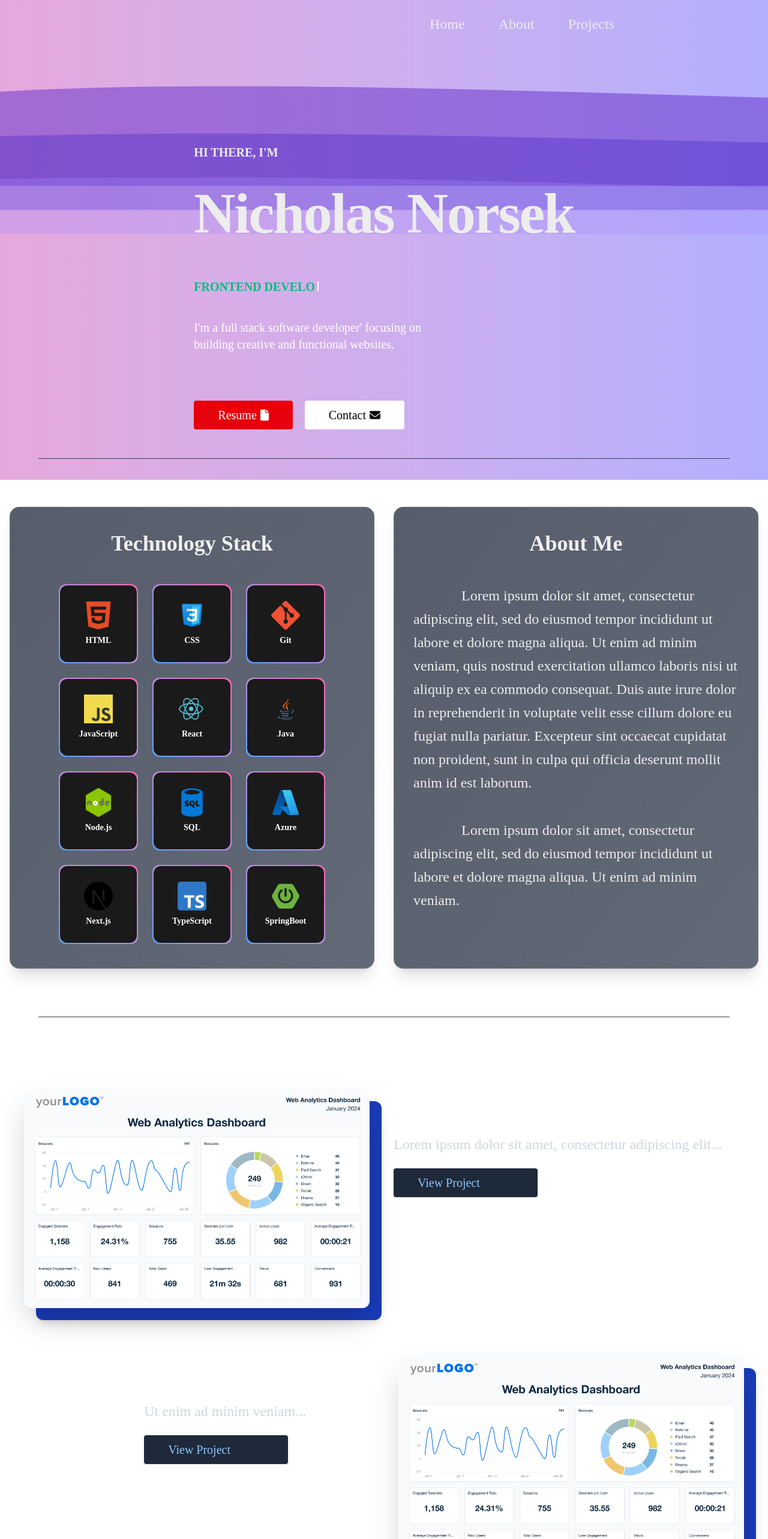
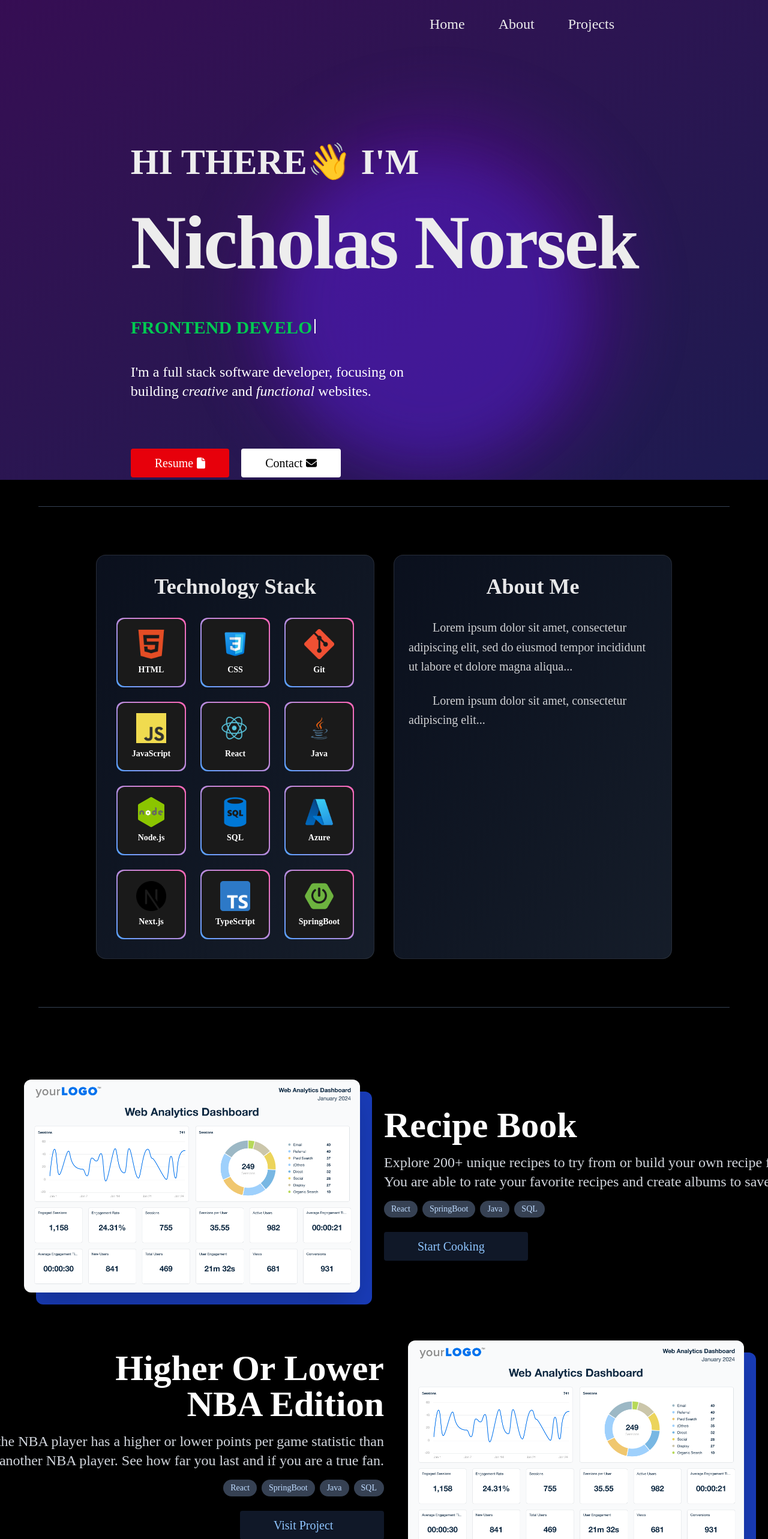
Before and after one commit to nnorsek/Portfolio, a Next.js app: page / in a window 1280 px wide. Shown: the top 2566 px of the page at 60% size. Built offline with nearby package versions, Linux system fonts and the light colour scheme.

Commit message:
style changes + project card tweaks

```diff
--- a/app/components/ProjectCard.tsx
+++ b/app/components/ProjectCard.tsx
@@ -10,12 +10,18 @@ interface ProjectCardProps {
   reverse?: boolean;
   title: string;
   description: string;
+  text: string;
+  href: string;
+  techUsed: string[];
 }
 
 export default function ProjectCard({
   reverse = false,
   title,
   description,
+  text,
+  href,
+  techUsed,
 }: ProjectCardProps) {
   const ref = useRef<HTMLDivElement>(null);
   const isVisible = useIsVisible(ref);
@@ -23,7 +29,7 @@ export default function ProjectCard({
   return (
     <div
       ref={ref}
-      className={`py-10 flex flex-col md:flex-row items-center md:items-start gap-10 transition-opacity ease-in duration-700 ${
+      className={`py-10 flex flex-col md:flex-row items-center gap-10 transition-opacity ease-in duration-700 ${
         isVisible
           ? `opacity-100 ${
               reverse ? "animate-slide-in-right" : "animate-slide-in-left"
@@ -31,11 +37,9 @@ export default function ProjectCard({
           : "opacity-0"
       } ${reverse ? "md:flex-row-reverse" : ""}`}
     >
-      {/* Image with background effect */}
-      <div className="relative w-full max-w-xl">
-        {/* Blue background offset */}
+      {/* Image section */}
+      <div className="relative w-full md:w-1/2 max-w-xl">
         <div className="absolute inset-0 translate-x-5 translate-y-5 bg-blue-800 rounded-xl shadow-lg z-0" />
-        {/* Image container */}
         <div className="relative z-10 rounded-xl overflow-hidden shadow-2xl hover:scale-105 transform transition duration-300 ease-in-out">
           <Image
             src={imgSrc}
@@ -45,21 +49,33 @@ export default function ProjectCard({
         </div>
       </div>
 
-      {/* Text Section */}
+      {/* Text section */}
       <div
-        className={`flex flex-col justify-center max-w-xl ${
-          reverse ? "justify-items-end" : "text-left"
-        } md:text-left z-10`}
+        className={`w-full md:w-1/2 flex flex-col justify-center ${
+          reverse ? "items-end text-right" : "items-start text-left"
+        } z-10`}
       >
-        <h2 className="font-bold text-4xl sm:text-5xl md:text-6xl text-white mb-4">
+        <h2 className="font-bold text-4xl sm:text-5xl md:text-6xl text-white mb-4 w-140">
           {title}
         </h2>
-        <p className="text-lg sm:text-xl md:text-2xl font-medium text-gray-300 mb-6">
+        <p className="text-lg sm:text-xl md:text-2xl font-medium text-gray-300 mb-4 w-200">
           {description}
         </p>
-        <div>
-          <Button text="View Project" href="https://github.com/nnorsek" />
+
+        {/* Tech stack badges */}
+        <div className="flex flex-wrap gap-2 mb-6">
+          {techUsed.map((tech, idx) => (
+            <span
+              key={idx}
+              className="bg-gray-700 text-sm text-blue-200 px-3 py-1 rounded-full shadow-sm"
+            >
+              {tech}
+            </span>
+          ))}
         </div>
+
+        {/* Button */}
+        <Button text={text} href={href} />
       </div>
     </div>
   );
--- a/app/components/Typewriter.tsx
+++ b/app/components/Typewriter.tsx
@@ -48,7 +48,7 @@ const Typewriter: React.FC<TypewriterProps> = ({
       <span className="invisible absolute pointer-events-none">
         {words.reduce((a, b) => (a.length > b.length ? a : b))}
       </span>
-      <span className="text-emerald-500 font-bold relative z-10">{text}</span>
+      <span className="text-green-500 font-bold relative z-10">{text}</span>
       <span className="w-[2px] h-[0.8em] font-bold bg-white animate-blink relative z-10" />
     </span>
   );
--- a/app/components/button.tsx
+++ b/app/components/button.tsx
@@ -9,7 +9,7 @@ export default function Button({ text, href }: ButtonProps) {
       href={href}
       target="_blank"
       rel="noopener noreferrer"
-      className={`flex w-60 shadow shadow-2xl/45 text-blue-300 bg-gray-800 transition duration-300 ease-in-out hover:scale-110 rounded-sm text-xl px-10 py-2.5 mb-2`}
+      className={`flex justify-content-center w-60 shadow-3xl/45 text-blue-300 bg-gray-900 transition duration-300 ease-in-out hover:scale-110 rounded-sm text-xl px-14 py-2.5 mb-2`}
     >
       {text}
     </a>
--- a/app/components/buttonRound.tsx
+++ b/app/components/buttonRound.tsx
@@ -2,18 +2,26 @@ interface ButtonRoundProps {
   children: React.ReactNode;
   bgColor: string;
   textColor: string;
+  href: string;
+  download: string | null;
 }
 
 export default function ButtonRound({
   children,
   bgColor,
   textColor,
+  href,
+  download,
 }: ButtonRoundProps) {
   return (
-    <button
+    <a
       className={`flex group ${textColor} ${bgColor} transition duration-300 ease-in-out hover:scale-110 rounded-sm text-xl px-10 py-2.5 mb-2`}
+      target="_blank"
+      rel="noopener noreferrer"
+      href={href}
+      download={download}
     >
       {children}
-    </button>
+    </a>
   );
 }
--- a/app/components/wavyBackground.tsx
+++ b/app/components/wavyBackground.tsx
@@ -1,52 +1,14 @@
+"use client";
 import React from "react";
 
-const wavyBackground = () => {
+const WavyBackground = () => {
   return (
-    <div>
-      {/* 🔵 Enhanced Animated Background */}
-      <div className="fixed inset-0 -z-10 overflow-hidden">
-        {/* Colorful animated gradient */}
-        <div className="absolute w-full h-full animate-gradient bg-gradient-to-r from-purple-500 via-pink-500 to-indigo-500 opacity-50"></div>
-
-        {/* Multiple animated SVG waves */}
-        <svg
-          className="absolute top-0 left-0 w-[200%] h-[300px] animated-wave"
-          preserveAspectRatio="none"
-          viewBox="0 0 1440 320"
-        >
-          <path
-            fill="#632dc8" // pink
-            fillOpacity="0.5"
-            d="M0,160 C360,100 1080,220 1440,160 L1440,320 L0,320 Z"
-          ></path>
-        </svg>
-
-        <svg
-          className="absolute top-10 left-0 w-[200%] h-[300px] animated-wave delay-1000"
-          preserveAspectRatio="none"
-          viewBox="0 0 1440 320"
-        >
-          <path
-            fill="#4e2dc8" // violet
-            fillOpacity="0.4"
-            d="M0,192 C480,160 960,240 1440,192 L1440,320 L0,320 Z"
-          ></path>
-        </svg>
-
-        <svg
-          className="absolute top-20 left-0 w-[200%] h-[300px] animated-wave delay-2000"
-          preserveAspectRatio="none"
-          viewBox="0 0 1440 320"
-        >
-          <path
-            fill="#a78bfa" // light purple
-            fillOpacity="0.3"
-            d="M0,224 C600,200 840,280 1440,224 L1440,320 L0,320 Z"
-          ></path>
-        </svg>
-      </div>
+    <div className="fixed inset-0 -z-10 overflow-hidden">
+      <div className="absolute w-full h-full bg-gradient-to-br from-purple-900 via-indigo-900 to-black animate-gradient opacity-60"></div>
+      <div className="absolute top-1/4 left-1/3 w-[600px] h-[600px] bg-purple-700 rounded-full blur-3xl opacity-30 animate-pulse"></div>
+      <div className="absolute top-1/3 right-1/4 w-[500px] h-[500px] bg-indigo-700 rounded-full blur-2xl opacity-30 animate-pulse delay-1000"></div>
     </div>
   );
 };
 
-export default wavyBackground;
+export default WavyBackground;
--- a/app/globals.css
+++ b/app/globals.css
@@ -1,5 +1,6 @@
 @import "tailwindcss";
 
+/* ---------- Animations ---------- */
 @keyframes slide-in-left {
   0% {
     transform: translateX(-100%);
@@ -9,9 +10,6 @@
     transform: translateX(0);
     opacity: 1;
   }
-}
-.animate-slide-in-left {
-  animation: slide-in-left 0.8s ease-out forwards;
 }
 @keyframes slide-in-top {
   0% {
@@ -23,9 +21,6 @@
     opacity: 1;
   }
 }
-.animate-slide-in-top {
-  animation: slide-in-top 2s ease-out forwards;
-}
 @keyframes slide-in-right {
   0% {
     transform: translateX(100%);
@@ -36,99 +31,58 @@
     opacity: 1;
   }
 }
-.animate-slide-in-right {
-  animation: slide-in-right 0.8s ease-out forwards;
+@keyframes blink {
+  0%,
+  100% {
+    opacity: 1;
+  }
+  50% {
+    opacity: 0;
+  }
 }
 
+/* ---------- Utility Classes ---------- */
 @layer utilities {
+  .animate-slide-in-left {
+    animation: slide-in-left 0.8s ease-out forwards;
+  }
+  .animate-slide-in-top {
+    animation: slide-in-top 2s ease-out forwards;
+  }
+  .animate-slide-in-right {
+    animation: slide-in-right 0.8s ease-out forwards;
+  }
   .animate-blink {
     animation: blink 0.75s step-end infinite;
   }
-
-  @keyframes blink {
-    0%,
-    100% {
-      opacity: 1;
-    }
-    50% {
-      opacity: 0;
-    }
-  }
-}
-@keyframes waveMove {
-  0%,
-  100% {
-    transform: translateX(0);
-  }
-  50% {
-    transform: translateX(-25%);
+  .animate-gradient {
+    background-size: 200% 200%;
+    animation: gradientShift 12s ease infinite;
   }
 }
 
-.animated-wave {
-  animation: waveMove 10s ease-in-out infinite;
-}
-
-.delay-1000 {
-  animation-delay: 1s;
-}
-.delay-2000 {
-  animation-delay: 2s;
-}
-
-@keyframes gradientShift {
-  0% {
-    background-position: 0% 50%;
-  }
-  50% {
-    background-position: 100% 50%;
-  }
-  100% {
-    background-position: 0% 50%;
-  }
-}
-
-.animated-wave {
-  animation: waveMove 12s ease-in-out infinite;
-}
-
-.animate-gradient {
-  background-size: 300% 300%;
-  animation: gradientShift 15s ease infinite;
-}
-@keyframes waveFloat {
-  0%,
-  100% {
-    transform: translateX(0) translateY(0);
-  }
-  50% {
-    transform: translateX(-100px) translateY(10px);
-  }
-}
-
-.animated-wave {
-  animation: waveFloat 12s ease-in-out infinite;
-}
-
+/* ---------- Global Theme Variables ---------- */
 :root {
-  --background: #ffffff;
+  --background: #000000;
+  --foreground: #ededed;
   --primary: #6120e3;
   --button-background: "./images/northern_light.jpeg";
 }
 
+/* ---------- System Dark Mode Support ---------- */
 @media (prefers-color-scheme: dark) {
   :root {
-    --background: #1d1d1d;
-    --foreground: #ededed;
+    --background: #000000;
+    --foreground: #f0f0f0;
   }
 }
 
-body {
-  background: transparent; /* allow underlying background to show */
-  color: var(--foreground, #ededed);
-  font-family: font-serif;
-}
-
+/* ---------- Base Styles ---------- */
 html {
   scroll-behavior: smooth;
 }
+body {
+  background: var(--background);
+  color: var(--foreground);
+  font-family: font-serif;
+}
--- a/app/page.tsx
+++ b/app/page.tsx
@@ -17,17 +17,26 @@ export default function App() {
         <hr className="w-full max-w-6xl mx-auto border-t border-gray-700 my-10" />
         <div className="p-10" id="projectSection">
           <ProjectCard
-            title="Lorem ipsum"
-            description="Lorem ipsum dolor sit amet, consectetur adipiscing elit..."
+            title="Recipe Book"
+            description="Explore 200+ unique recipes to try from or build your own recipe from scratch. You are able to rate your favorite recipes and create albums to save for later."
+            text="Start Cooking"
+            href="https://github.com/nnorsek/Recipe-Book"
+            techUsed={["React", "SpringBoot", "Java", "SQL"]}
           />
           <ProjectCard
-            title="Second Project"
-            description="Ut enim ad minim veniam..."
+            title="Higher Or Lower NBA Edition"
+            description="Guess if the NBA player has a higher or lower points per game statistic than another NBA player. See how far you last and if you are a true fan."
             reverse
+            text="Visit Project"
+            href="https://github.com/nnorsek"
+            techUsed={["React", "SpringBoot", "Java", "SQL"]}
           />
           <ProjectCard
             title="Third Project"
             description="Another project description..."
+            text="Visit Project"
+            href="https://github.com/nnorsek"
+            techUsed={["React", "SpringBoot", "Java", "SQL"]}
           />
         </div>
       </div>
--- a/app/pages/skills.tsx
+++ b/app/pages/skills.tsx
@@ -15,13 +15,17 @@ import Image from "next/image";
 
 const Skills = () => {
   return (
-    <section className="w-full px-4 py-10 flex" id="aboutSection">
-      <div className="w-180 max-w-6xl px-8 py-10 bg-gradient-to-br from-[#0f172a]/70 to-[#1e293b]/70 backdrop-blur-md border border-white/10 rounded-2xl shadow-xl">
-        <h2 className="text-4xl font-bold text-white/90 text-center mb-12">
+    <section
+      className="w-full px-4 sm:px-10 md:px-20 lg:px-40 py-10 flex flex-col lg:flex-row gap-8"
+      id="aboutSection"
+    >
+      {/* Tech Stack */}
+      <div className="w-full lg:w-1/2 px-6 py-8 bg-gradient-to-br from-[#0f172a]/70 to-[#1e293b]/70 backdrop-blur-md border border-white/10 rounded-2xl shadow-xl">
+        <h2 className="text-3xl sm:text-4xl font-bold text-white/90 text-center mb-8">
           Technology Stack
         </h2>
 
-        <div className="flex flex-wrap justify-center gap-6">
+        <div className="flex flex-wrap justify-center gap-4 sm:gap-6">
           {[
             { src: html.src, label: "HTML" },
             { src: css.src, label: "CSS" },
@@ -40,9 +44,9 @@ const Skills = () => {
               key={index}
               className="p-[2px] rounded-xl bg-gradient-to-tr from-blue-400 to-pink-400 hover:from-pink-400 hover:to-blue-400 transition-all duration-300 transform hover:scale-105"
             >
-              <div className="w-32 h-32 flex flex-col items-center justify-center rounded-xl bg-[#1a1a1a]">
-                <Image src={src} alt={label} width={48} height={48} />
-                <span className="text-white text-sm mt-2 font-semibold text-center">
+              <div className="w-24 h-24 sm:w-28 sm:h-28 flex flex-col items-center justify-center rounded-xl bg-[#1a1a1a]">
+                <Image src={src} alt={label} width={50} height={50} />
+                <span className="text-white text-xs sm:text-sm mt-2 font-semibold text-center">
                   {label}
                 </span>
               </div>
@@ -50,27 +54,21 @@ const Skills = () => {
           ))}
         </div>
       </div>
-      <div className="ml-8 w-180 max-w-6xl px-8 py-10 bg-gradient-to-br from-[#0f172a]/70 to-[#1e293b]/70 backdrop-blur-md border border-white/10 rounded-2xl shadow-xl">
-        <h2 className="text-4xl font-bold text-white/90 text-center mb-12">
+
+      {/* About Me */}
+      <div className="w-full lg:w-1/2 px-6 py-8 bg-gradient-to-br from-[#0f172a]/70 to-[#1e293b]/70 backdrop-blur-md border border-white/10 rounded-2xl shadow-xl">
+        <h2 className="text-3xl sm:text-4xl font-bold text-white/90 text-center mb-8">
           About Me
         </h2>
-        <p className="indent-20 text-2xl/relaxed">
+        <p className="text-base sm:text-lg md:text-xl leading-relaxed indent-10 text-white/80">
           Lorem ipsum dolor sit amet, consectetur adipiscing elit, sed do
-          eiusmod tempor incididunt ut labore et dolore magna aliqua. Ut enim ad
-          minim veniam, quis nostrud exercitation ullamco laboris nisi ut
-          aliquip ex ea commodo consequat. Duis aute irure dolor in
-          reprehenderit in voluptate velit esse cillum dolore eu fugiat nulla
-          pariatur. Excepteur sint occaecat cupidatat non proident, sunt in
-          culpa qui officia deserunt mollit anim id est laborum.
+          eiusmod tempor incididunt ut labore et dolore magna aliqua...
         </p>
-        <p className="indent-20 text-2xl/relaxed mt-10">
-          Lorem ipsum dolor sit amet, consectetur adipiscing elit, sed do
-          eiusmod tempor incididunt ut labore et dolore magna aliqua. Ut enim ad
-          minim veniam.
+        <p className="text-base sm:text-lg md:text-xl leading-relaxed indent-10 text-white/80 mt-6">
+          Lorem ipsum dolor sit amet, consectetur adipiscing elit...
         </p>
       </div>
     </section>
   );
 };
-
 export default Skills;
--- a/app/pages/title.tsx
+++ b/app/pages/title.tsx
@@ -9,11 +9,13 @@ export default function Title() {
     <div className="">
       <div className="pt-60">
         <div className="justify-self-center">
-          <p className="text-xl pb-10 font-bold">HI THERE, I&apos;M</p>
-          <h1 className="font-extrabold mx-auto text-8xl tracking-tight pb-5">
+          <p className="text-4xl pb-10 font-bold sm:text-5xl md:text-6xl">
+            HI THERE👋 I&apos;M
+          </p>
+          <h1 className="font-extrabold mx-auto text-9xl tracking-tight pb-5">
             Nicholas Norsek
           </h1>
-          <p className="py-10 text-xl">
+          <p className="py-10 text-3xl">
             <Typewriter
               words={[
                 "SOFTWARE DEVELOPER",
@@ -23,15 +25,25 @@ export default function Title() {
               ]}
             />
           </p>
-          <p className="text-xl text-wrap w-100 text-white pb-20">
-            I&apos;m a full stack software developer&apos; focusing on building
-            creative and functional websites.
+          <p className="text-2xl text-wrap w-130 text-white pb-20">
+            I&apos;m a full stack software developer&#44; focusing on building
+            <i> creative</i> and <i> functional</i> websites.
           </p>
           <div className="flex gap-x-5">
-            <ButtonRound bgColor="bg-red-600" textColor="text-white">
+            <ButtonRound
+              bgColor="bg-red-600"
+              textColor="text-white"
+              href="../images/diploma.pdf"
+              download={"Nicholas-Norsek-Resume.pdf"}
+            >
               Resume <FaFile className="pl-1.5 mt-1" />
             </ButtonRound>
-            <ButtonRound bgColor="bg-white" textColor="text-black">
+            <ButtonRound
+              bgColor="bg-white"
+              textColor="text-black"
+              href="mailto:nicknorsek01@gmail.com"
+              download={null}
+            >
               Contact
               <FaEnvelope className="pl-1.5 mt-0.5 text-2xl" />
             </ButtonRound>
```
Also changed, not shown: 1 other file (tests, documents, lock files or other folders).
